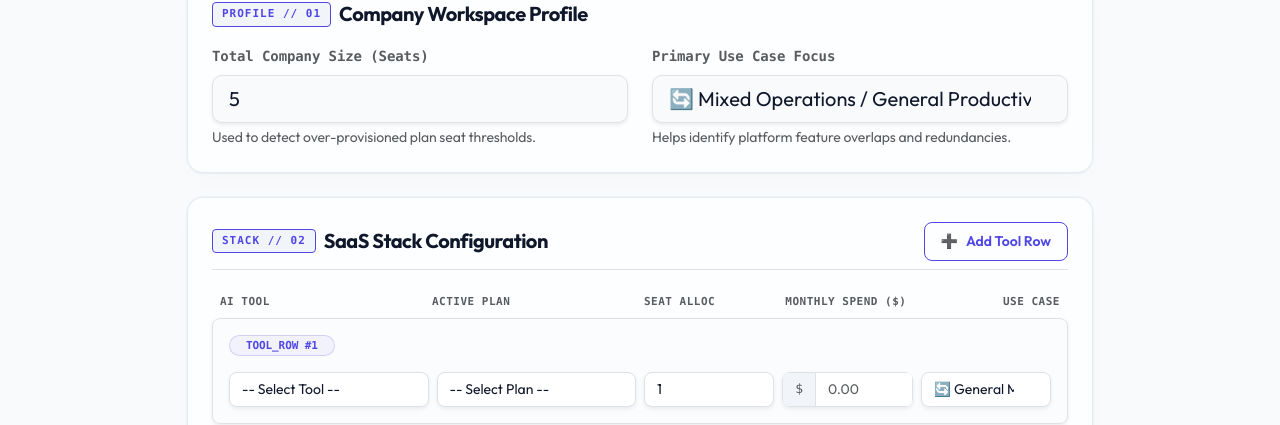
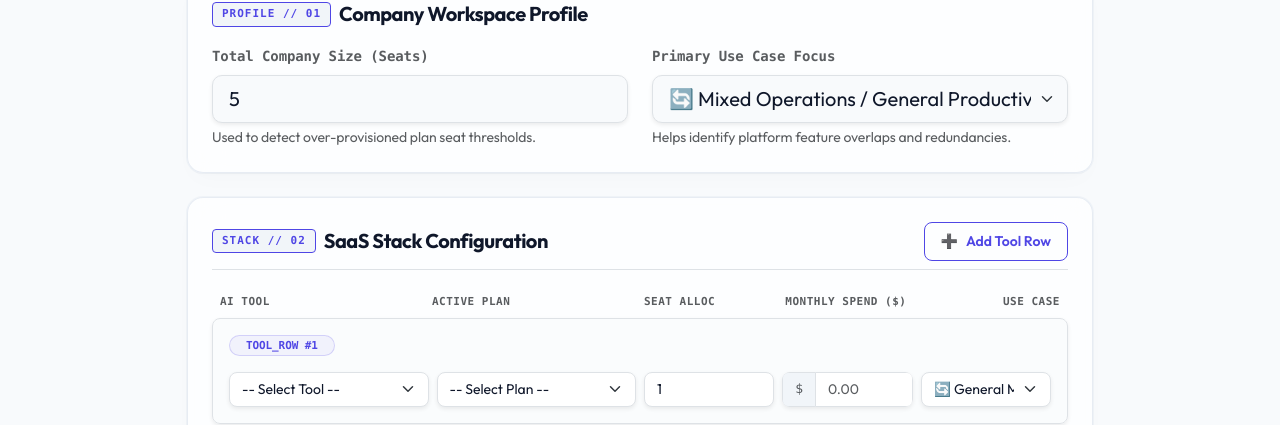
Before and after one commit to Vishal5051/Ledger-AI, a React (Vite) app in the folder Frontend/: page /audit in a window 1280 px wide. Shown: the part 389-814 px from the top of the page. Built offline with nearby package versions, Linux system fonts and the light colour scheme.

Commit message:
fix(ui): resolve missing dropdown caret arrows by changing inline styles to backgroundColor

```diff
--- a/Frontend/src/components/SpendForm.jsx
+++ b/Frontend/src/components/SpendForm.jsx
@@ -198,7 +198,7 @@ const SpendForm = () => {
                   <select
                     id="globalUseCase"
                     className="form-select form-select-lg border shadow-sm"
-                    style={{ background: "var(--bg)", borderColor: "var(--border)", color: "var(--text-h)", borderRadius: "10px" }}
+                    style={{ backgroundColor: "var(--bg)", borderColor: "var(--border)", color: "var(--text-h)", borderRadius: "10px" }}
                     value={globalUseCase}
                     onChange={(e) => setGlobalUseCase(e.target.value)}
                   >
@@ -292,7 +292,7 @@ const SpendForm = () => {
                         <label className="d-md-none text-muted small fw-bold font-monospace uppercase mb-1 d-block" style={{ fontSize: "10px" }}>AI Tool</label>
                         <select
                           className="form-select border shadow-sm"
-                          style={{ background: "var(--card-bg)", borderColor: "var(--border)", color: "var(--text-h)", fontSize: "14px", borderRadius: "8px" }}
+                          style={{ backgroundColor: "var(--card-bg)", borderColor: "var(--border)", color: "var(--text-h)", fontSize: "14px", borderRadius: "8px" }}
                           value={row.tool}
                           onChange={(e) => handleToolChange(index, "tool", e.target.value)}
                         >
@@ -310,7 +310,7 @@ const SpendForm = () => {
                         <label className="d-md-none text-muted small fw-bold font-monospace uppercase mb-1 d-block" style={{ fontSize: "10px" }}>Active Plan</label>
                         <select
                           className="form-select border shadow-sm"
-                          style={{ background: "var(--card-bg)", borderColor: "var(--border)", color: "var(--text-h)", fontSize: "14px", borderRadius: "8px" }}
+                          style={{ backgroundColor: "var(--card-bg)", borderColor: "var(--border)", color: "var(--text-h)", fontSize: "14px", borderRadius: "8px" }}
                           value={row.plan}
                           disabled={!row.tool}
                           onChange={(e) => handleToolChange(index, "plan", e.target.value)}
@@ -393,7 +393,7 @@ const SpendForm = () => {
                         <label className="d-md-none text-muted small fw-bold font-monospace uppercase mb-1 d-block" style={{ fontSize: "10px" }}>Use Case</label>
                         <select
                           className="form-select border shadow-sm"
-                          style={{ background: "var(--card-bg)", borderColor: "var(--border)", color: "var(--text-h)", fontSize: "14px", borderRadius: "8px" }}
+                          style={{ backgroundColor: "var(--card-bg)", borderColor: "var(--border)", color: "var(--text-h)", fontSize: "14px", borderRadius: "8px" }}
                           value={row.useCase}
                           onChange={(e) => handleToolChange(index, "useCase", e.target.value)}
                         >
```
Also changed, not shown: 1 other file (tests, documents, lock files or other folders).
